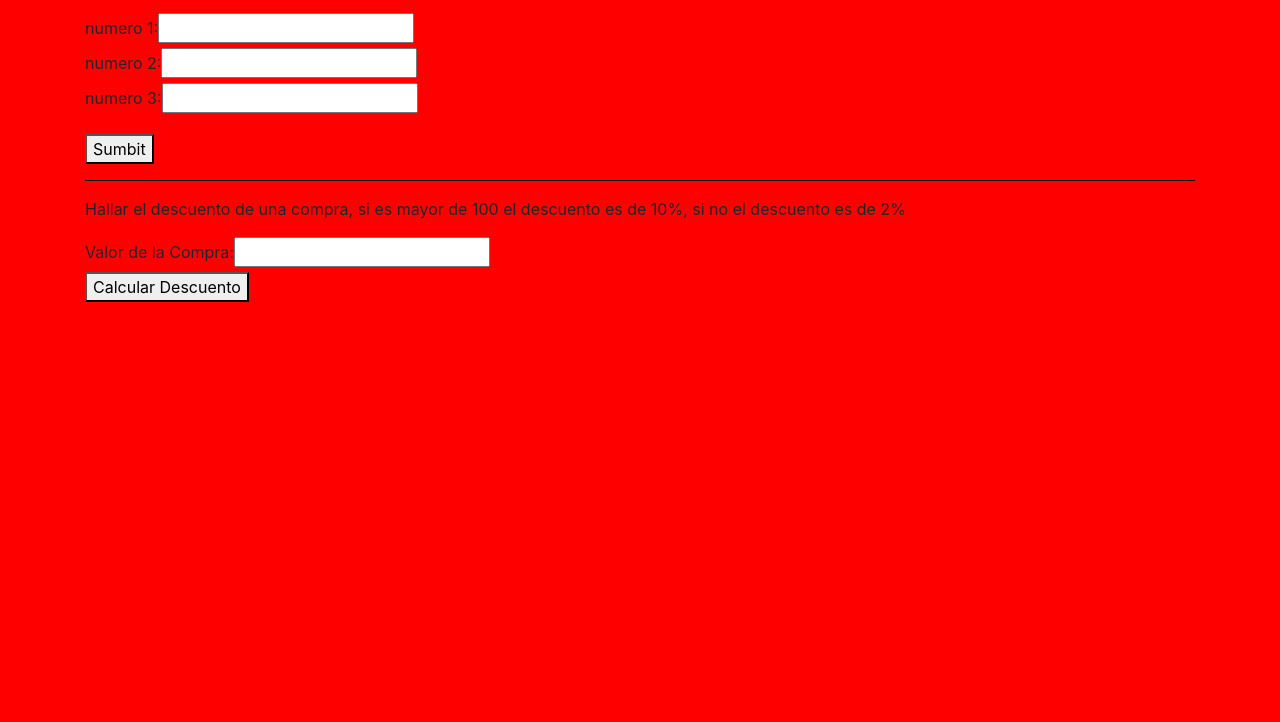
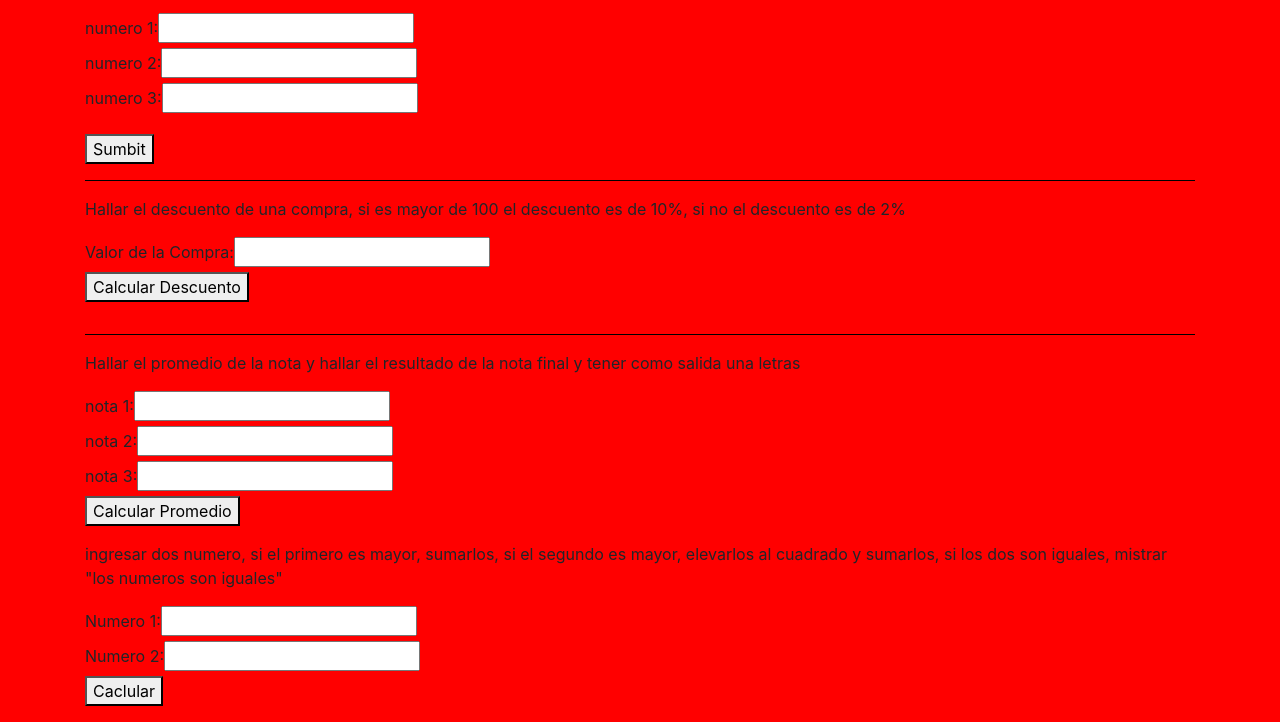
Before and after one commit to kevinuribe2468/rAlgoritmos, a plain HTML site: page index.html in a window 1280 px wide. Shown: the part 83-805 px from the top of the page. Drawn offline with nearby package versions, Linux system fonts and the light colour scheme.

Commit message:
Masl algoritmos

```diff
--- a/codigo/index.js
+++ b/codigo/index.js
@@ -38,3 +38,41 @@ function calculardescuento(){
   }
   resultado.innerHTML = "El total de la compra es: " + total;
 }
+function calcularpromedio(){
+  var out = document.getElementById("out");
+  var nota1 = parseInt(document.getElementById("nota1").value);
+  var nota2 = parseInt(document.getElementById("nota2").value);
+  var nota3 = parseInt(document.getElementById("nota3").value);
+  var sum = nota1 + nota2 + nota3;
+  alert(sum)
+  var prom = Math.floor((sum)/3);
+  alert(prom)
+  if(prom == 10 ){
+    msg = "A";
+  }else if(prom == 9){
+    msg = "B";
+  }else if(prom == 8){
+    msg = "B";
+  }else{
+    msg = "Reprobo";
+  }
+  out.innerHTML = msg;
+}
+function numeros(){
+  var num1 = parseInt(document.getElementById("numero1").value);
+  var num2 = parseInt(document.getElementById("numero2").value);
+  var out = document.getElementById("salida");
+  var rpta,pri;
+  if (num1>num2) {
+    pri = num1 + num2;
+    rpta = "La suma es: " + pri;
+  }else if(num2>num1){
+    pri = (num1*num1)+(num2*num2);
+    rpta = "La suma y los dos elevados al cuadrado es:" + pri;
+  }else{
+    rpta = "Los numeros son iguales"
+  }
+  out.innerHTML = rpta;
+
+
+}
--- a/index.html
+++ b/index.html
@@ -33,6 +33,27 @@
           <p id="resultado"></p>
         </div>
       </div>
+      <hr class="lineas"></hr>
+      <div class="row">
+        <div class="col">
+          <p>Hallar el promedio de la nota y hallar el resultado de la nota final y tener como salida una letras</p>
+          <label>nota 1: </label><input type="number" id="nota1" value=""/></br>
+          <label>nota 2: </label><input type="number" id="nota2" value=""/></br>
+          <label>nota 3: </label><input type="number" id="nota3" value=""/></br>
+          <button type="button" name="button" onclick="calcularpromedio()">Calcular Promedio</button>
+          <p id="out"></p>
+        </div>
+      </div>
+      <div class="row">
+        <div class="col">
+            <p>ingresar dos numero, si el primero es mayor, sumarlos, si el segundo es mayor, elevarlos al cuadrado
+            y sumarlos, si los dos son iguales, mistrar "los numeros son iguales"</p>
+            <label>Numero 1: </label><input type="number" id="numero1" value=""/></br>
+            <label>Numero 2: </label><input type="number" id="numero2" value=""/></br>
+            <button type="button" name="button" onclick="numeros()">Caclular</button>
+            <p id="salida"></p>
+        </div>
+      </div>
     </div>
 
     <!-- Optional JavaScript -->
--- a/index.js
+++ /dev/null
@@ -1 +0,0 @@
-alert("hola");
```
